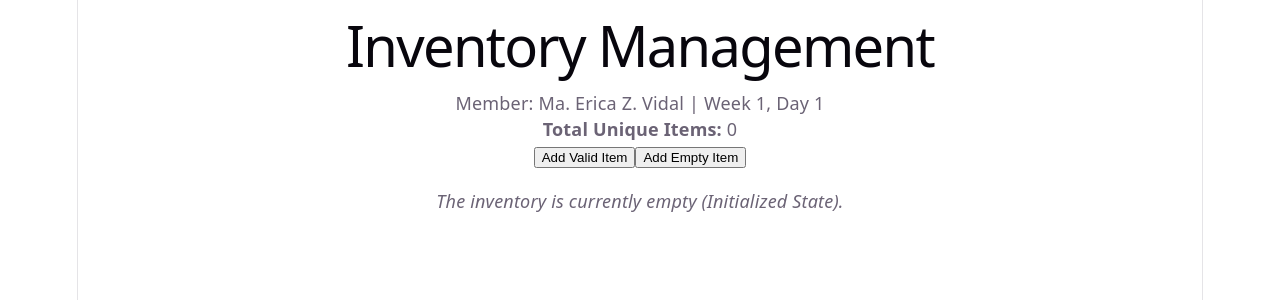
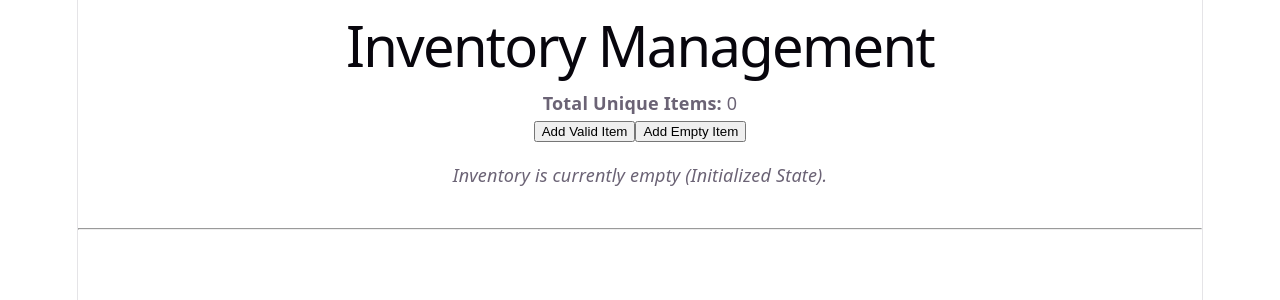
Before and after one commit to midterm-2026-projects/PrintSync, a React app in the folder frontend/: page / in a window 1280 px wide. Shown: the top 300 px of the page. Built offline with nearby package versions, Linux system fonts and the light colour scheme; the HTML template or start-up script is replaced by a standard one.

Commit message:
Centralized inventory initialization function. Garment and material data parser utility.

```diff
--- a/frontend/src/App.jsx
+++ b/frontend/src/App.jsx
@@ -1,14 +1,22 @@
-import React from 'react';
+import React, { useState } from 'react';
+import InventoryHeader from './features/inventory/components/InventoryHeader';
 import InventoryAdder from './features/inventory/components/InventoryAdder';
-import InventoryHeader from './features/inventory/components/InventoryHeader';
 import InventoryTable from './features/inventory/components/InventoryTable';
 
 function App() {
+  // Shared state for Inventory
+  const [inventory, setInventory] = useState([]);
+
+  // Function to update state (passed to the Adder)
+  const handleAdd = (item) => setInventory([...inventory, item]);
+
   return (
     <div>
-      <InventoryHeader />
-      <InventoryAdder />
-      <InventoryTable />
+      <InventoryHeader itemCount={inventory.length} />
+      <InventoryAdder onAdd={handleAdd} />
+      <InventoryTable items={inventory} />
+
+      <hr style={{ margin: '40px 0' }} />
     </div>
   );
 }
--- a/frontend/src/features/inventory/components/InventoryAdder.jsx
+++ b/frontend/src/features/inventory/components/InventoryAdder.jsx
@@ -1,25 +1,25 @@
 import React from 'react';
 
 const InventoryAdder = ({ onAdd }) => {
-  // Logic: The "Parser Utility" that standardizes raw data.
-  // Handles the requirement of mapping 'name' -> 'productName' and 'quantity' -> 'stock'.
-  const formatAndAdd = (rawData) => {
-    const formattedItem = {
-      productName: rawData.name && rawData.name.trim() !== "" ? rawData.name : 'Unnamed Item',
-      stock: (rawData.quantity === undefined || rawData.quantity === null || rawData.quantity === "")
-             ? 0 : Number(rawData.quantity),
-      category: rawData.type || 'Uncategorized',
+  // Absorbed Logic: The Parser
+  const parseAndSubmit = (name, qty) => {
+    const newItem = {
+      productName: name || 'Unnamed Item',
+      stock: qty === "" ? 0 : Number(qty),
+      category: 'General',
       id: Math.random().toString(36).substr(2, 9)
     };
-    onAdd(formattedItem);
+
+    // Triggers the state update in App.jsx
+    onAdd(newItem);
   };
 
   return (
-    <div id="inventory-adder-actions" style={{ marginBottom: '20px' }}>
-      <button onClick={() => formatAndAdd({ name: "Cotton Tee", quantity: 50, type: "Garment" })}>
+    <div style={{ marginBottom: '20px' }}>
+      <button onClick={() => parseAndSubmit("Cotton Tee", 50)}>
         Add Valid Item
       </button>
-      <button onClick={() => formatAndAdd({ name: "", quantity: "", type: "" })}>
+      <button onClick={() => parseAndSubmit("", "")}>
         Add Empty Item
       </button>
     </div>
--- a/frontend/src/features/inventory/components/InventoryHeader.jsx
+++ b/frontend/src/features/inventory/components/InventoryHeader.jsx
@@ -1,14 +1,10 @@
 import React from 'react';
 
 const InventoryHeader = ({ itemCount }) => {
-  // Logic: Handle null or undefined counts gracefully
-  const displayCount = itemCount || 0;
-
   return (
-    <div id="inventory-header">
+    <div>
       <h1>Inventory Management</h1>
-      <p>Member: Ma. Erica Z. Vidal | Week 1, Day 1</p>
-      <p><strong>Total Unique Items:</strong> <span data-testid="item-count">{displayCount}</span></p>
+      <p><strong>Total Unique Items:</strong> {itemCount || 0}</p>
     </div>
   );
 };
--- a/frontend/src/features/inventory/components/InventoryTable.jsx
+++ b/frontend/src/features/inventory/components/InventoryTable.jsx
@@ -1,28 +1,24 @@
 import React from 'react';
 
 const InventoryTable = ({ items }) => {
-  // Logic: Initialize clean display. Handle null or empty array.
-  const safeItems = items || [];
-
-  if (safeItems.length === 0) {
-    return <p><i>The inventory is currently empty (Initialized State).</i></p>;
+  // Logic: Handle initialization state
+  if (!items || items.length === 0) {
+    return <p><i>Inventory is currently empty (Initialized State).</i></p>;
   }
 
   return (
-    <table border="1" cellPadding="5" style={{ width: '100%', textAlign: 'left' }}>
+    <table border="1" style={{ width: '100%' }}>
       <thead>
-        <tr style={{ backgroundColor: '#f2f2f2' }}>
+        <tr>
           <th>Product Name</th>
           <th>Stock Quantity</th>
-          <th>Category</th>
         </tr>
       </thead>
       <tbody>
-        {safeItems.map((item) => (
+        {items.map((item) => (
           <tr key={item.id}>
             <td>{item.productName}</td>
             <td>{item.stock} units</td>
-            <td>{item.category}</td>
           </tr>
         ))}
       </tbody>
```
